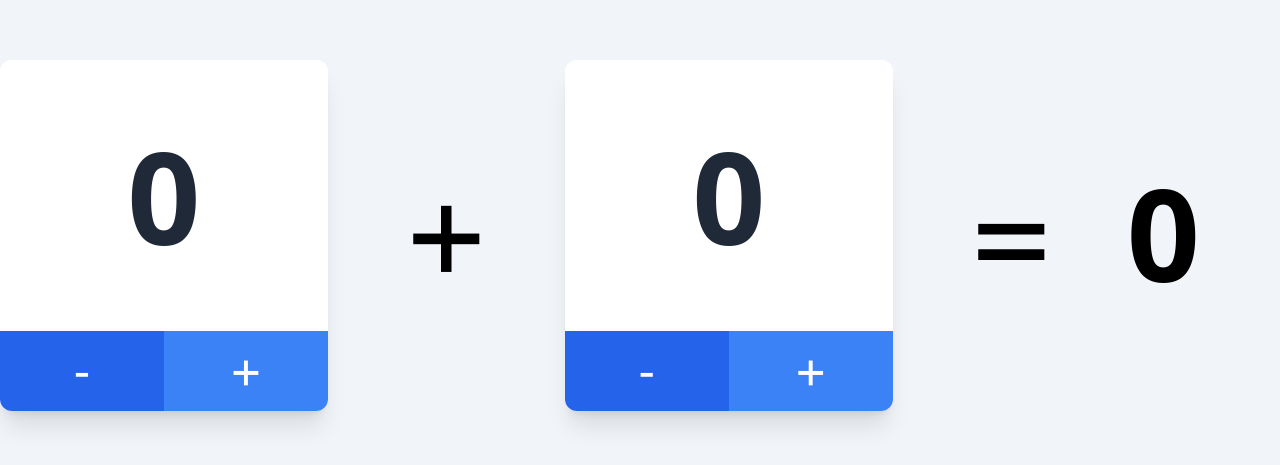
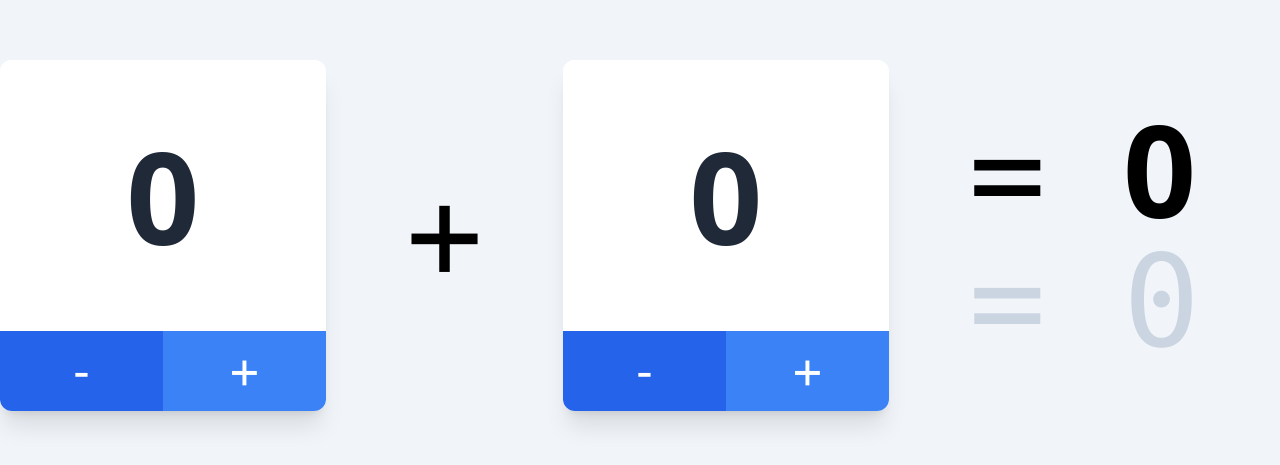
Before and after one commit to stevenlei/vue-basic-counter, a Vue app: page / in a window 1280 px wide. Shown: the part 165-630 px from the top of the page. Built offline with nearby package versions, Linux system fonts and the light colour scheme.

Commit message:
demo the use of v-if, v-else-if, v-else

```diff
--- a/src/App.vue
+++ b/src/App.vue
@@ -76,6 +76,9 @@ export default {
       <span class="font-sans font-bold" :class="{ 'text-green-500': numberZ > 0, 'text-red-500': numberZ < 0 }">{{
         numberZ
       }}</span>
+      <div class="text-slate-300" v-if="numberZ < 0">&lt; 0</div>
+      <div class="text-slate-300" v-else-if="numberZ > 0">&gt; 0</div>
+      <div class="text-slate-300" v-else>= 0</div>
     </div>
   </div>
 </template>
```
